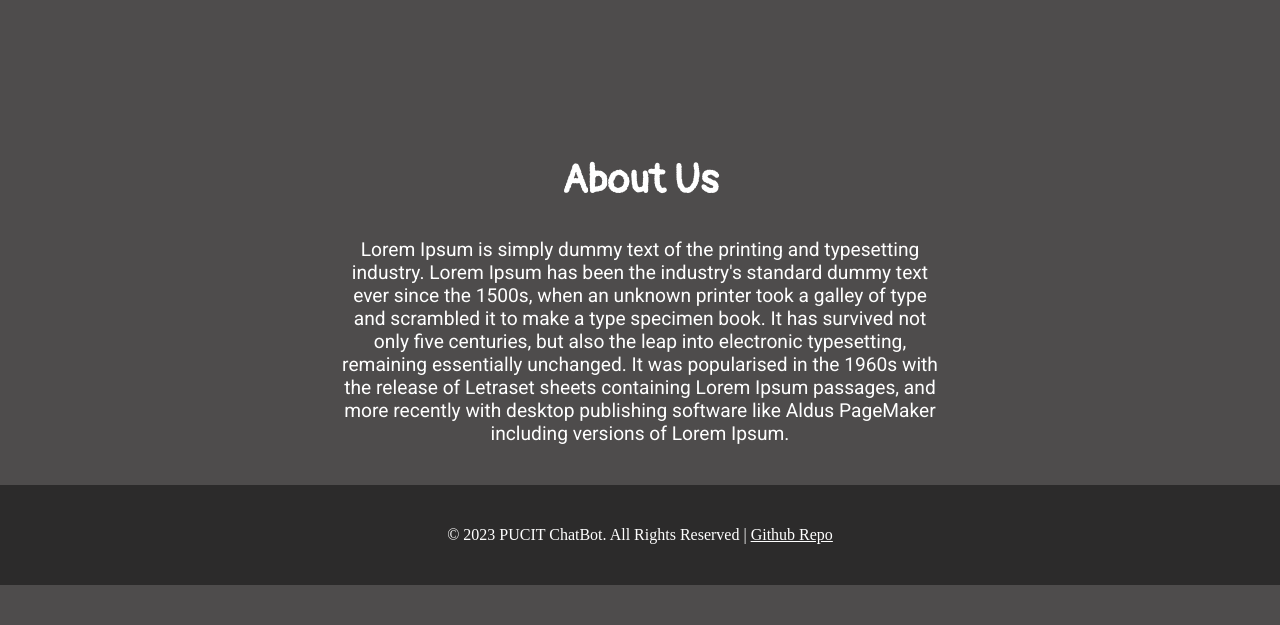
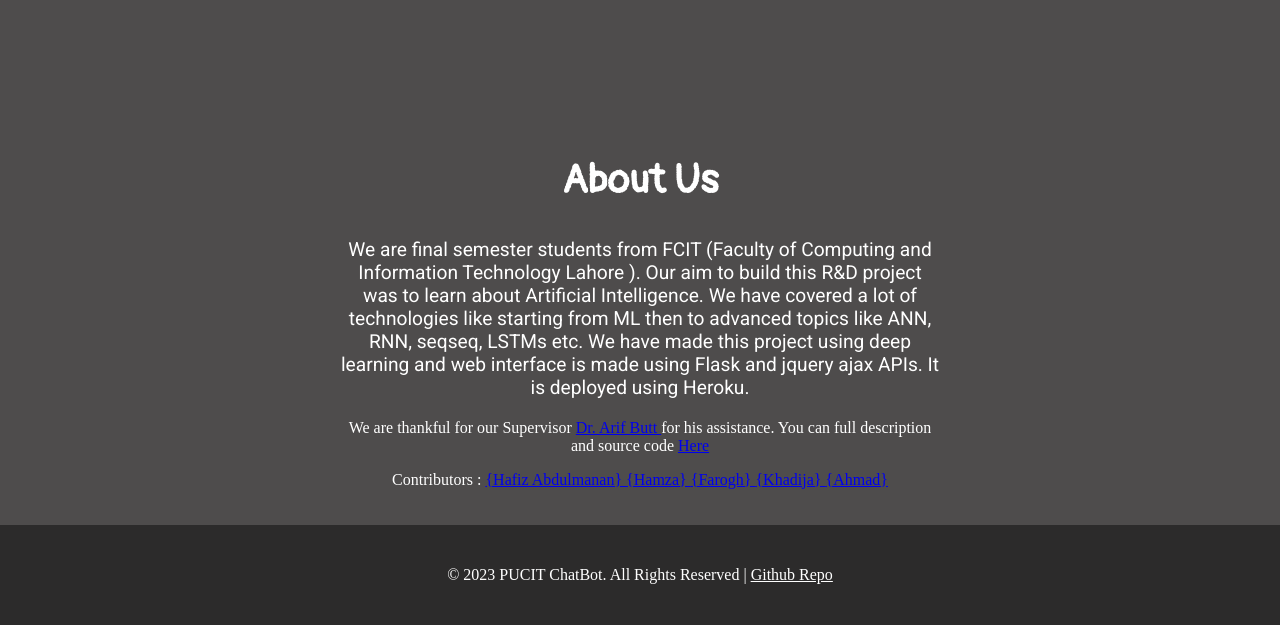
Before and after one commit to hamsof/PUCIT-ChatBot, a Flask app: page / in a window 1280 px wide. Shown: the part 677-1302 px from the top of the page. Before the commit the page ends 1262 px from the top, so only its background shows below. Run offline with Flask 3, Linux system fonts and the light colour scheme.

Commit message:
Update index.html

```diff
--- a/templates/index.html
+++ b/templates/index.html
@@ -152,7 +152,12 @@
 <section class="About">
     <div class="about_section">
     <h1 class="heading">About Us</h1>
-    <p class="intro"> Lorem Ipsum is simply dummy text of the printing and typesetting industry. Lorem Ipsum has been the industry's standard dummy text ever since the 1500s, when an unknown printer took a galley of type and scrambled it to make a type specimen book. It has survived not only five centuries, but also the leap into electronic typesetting, remaining essentially unchanged. It was popularised in the 1960s with the release of Letraset sheets containing Lorem Ipsum passages, and more recently with desktop publishing software like Aldus PageMaker including versions of Lorem Ipsum.</p>
+                    <p class="intro"> We are final semester students from FCIT (Faculty of Computing and Information Technology Lahore
+                    ). Our aim to build this R&D project was to learn about Artificial Intelligence. We have covered a lot of technologies like
+                starting from ML then to advanced topics like ANN, RNN, seqseq, LSTMs etc. We have made this project using deep learning and web interface is made
+            using Flask and jquery ajax APIs. It is deployed using Heroku.</p>
+            <p>We are thankful for our Supervisor <a href="http://www.arifbutt.me/"> Dr. Arif Butt </a> for his assistance. You can full description and source code <a href="https://github.com/hamsof/PUCITChatBotFYP">Here</a> </p>
+            <p>Contributors : <a href="https://www.linkedin.com/in/hafiz-abdulmanan-7583b21aa/"> {Hafiz Abdulmanan} </a><a href="#"> {Hamza} </a><a href="#"> {Farogh} </a><a href="#"> {Khadija} </a><a href="#"> {Ahmad} </a></p>
     </div>
 </section>
 
```
